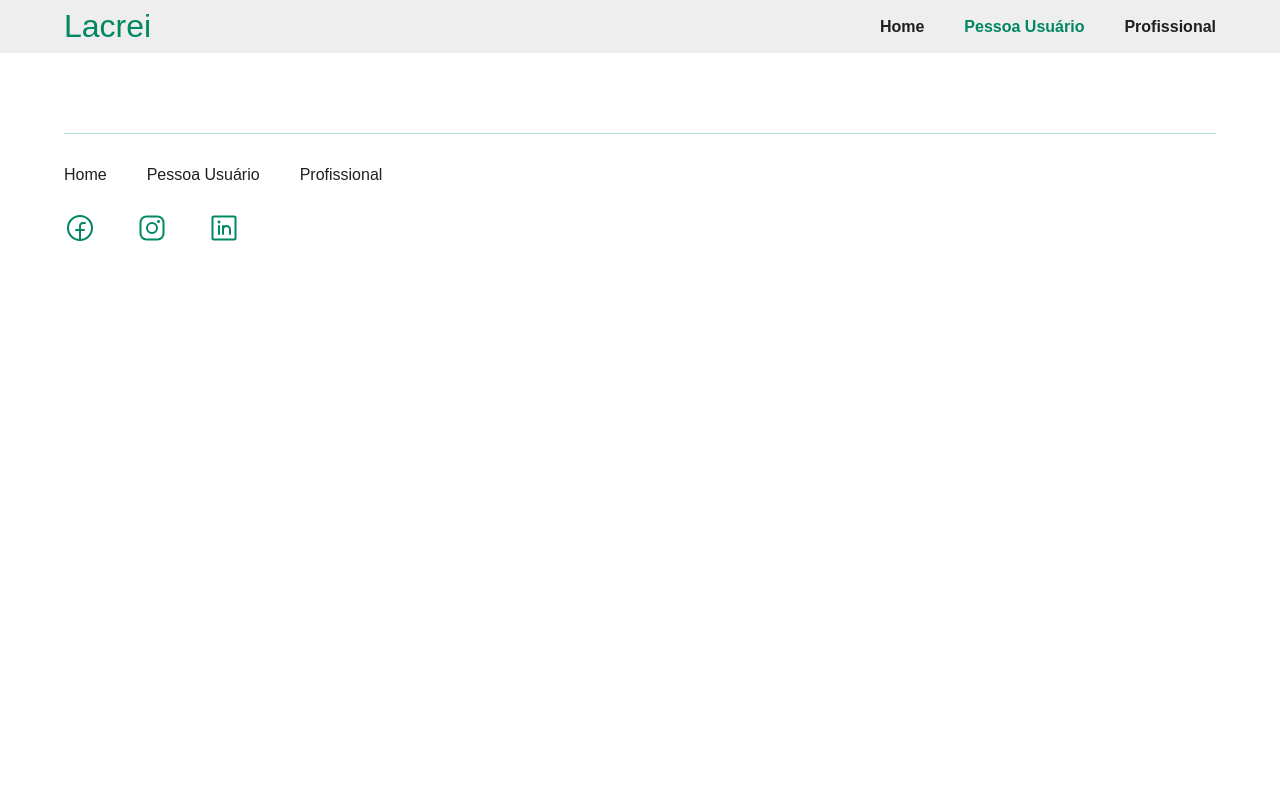
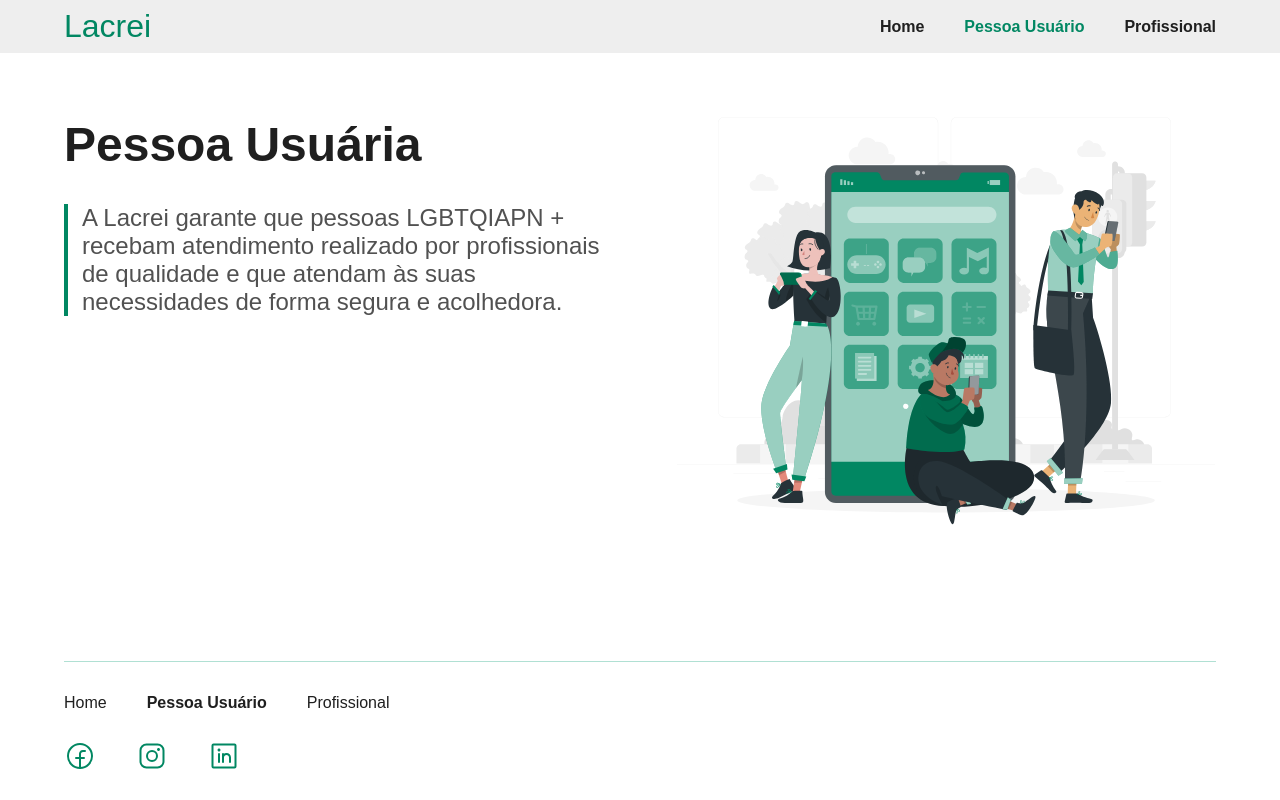
Before and after one commit to DiegoFabbrii/projeto-lacrei, a Gatsby site: page /pessoa-usuaria in a window 1280 px wide. Built offline with nearby package versions, Linux system fonts and the light colour scheme; Gatsby itself is replaced by a stand-in of ours.

Commit message:
feat: add userPage component

```diff
--- a/src/components/footer/index.tsx
+++ b/src/components/footer/index.tsx
@@ -13,7 +13,7 @@ export const Footer = () => {
         </li>
 
         <li>
-          <Link to="/pessoa-usuario">Pessoa Usuário</Link>
+          <Link to="/pessoa-usuaria">Pessoa Usuário</Link>
         </li>
 
         <li>
--- a/src/components/layout/index.tsx
+++ b/src/components/layout/index.tsx
@@ -12,11 +12,11 @@ interface LayoutProps {
 
 export const Layout = ({ children }: LayoutProps) => {
   return (
-    <>
+    <S.Wrapper>
       <GlobalStyle />
       <Header />
       <S.Container>{children}</S.Container>
       <Footer />
-    </>
+    </S.Wrapper>
   );
 };
--- a/src/components/layout/style.ts
+++ b/src/components/layout/style.ts
@@ -1,4 +1,11 @@
 import styled from "styled-components";
+
+export const Wrapper = styled.div`
+  min-height: 100vh;
+
+  display: flex;
+  flex-direction: column;
+`;
 
 export const Container = styled.main`
   width: 90%;
@@ -7,4 +14,6 @@ export const Container = styled.main`
   margin: 0 auto;
   padding: 64px 0 16px 0;
   border-bottom: 1px solid #b0e0d3;
+
+  flex: 1 1 0;
 `;
--- /dev/null
+++ b/src/components/userPage/index.tsx
@@ -0,0 +1,32 @@
+import * as React from "react";
+
+import { StaticImage } from "gatsby-plugin-image";
+
+import { Container } from "../container";
+
+import * as S from "./style";
+
+export const UserPage = () => {
+  return (
+    <Container>
+      <div>
+        <S.Title>Pessoa Usuária</S.Title>
+        <S.ContentContainer>
+          <S.Line />
+
+          <S.Text>
+            A Lacrei garante que pessoas LGBTQIAPN + recebam atendimento
+            realizado por profissionais de qualidade e que atendam às suas
+            necessidades de forma segura e acolhedora.
+          </S.Text>
+        </S.ContentContainer>
+      </div>
+
+      <StaticImage
+        src="../../assets/user-page.svg"
+        alt="imagem de ilustração da página pessoa usuária"
+        quality={100}
+      />
+    </Container>
+  );
+};
--- /dev/null
+++ b/src/components/userPage/style.ts
@@ -0,0 +1,56 @@
+import styled from "styled-components";
+
+export const Title = styled.h1`
+  font-size: 3rem;
+  color: #1f1f1f;
+
+  @media only screen and (max-width: 1040px) {
+    font-size: 2rem;
+  }
+
+  @media only screen and (max-width: 520px) {
+    text-align: center;
+    font-size: 1.75rem;
+  }
+`;
+
+export const ContentContainer = styled.div`
+  position: relative;
+
+  margin-top: 32px;
+`;
+
+export const Text = styled.p`
+  max-width: 521px;
+
+  font-size: 1.5rem;
+  color: #515151;
+
+  margin-left: 18px;
+
+  ::before {
+    content: "";
+    position: absolute;
+    left: 0;
+    width: 4px;
+    height: 100%;
+
+    background-color: #018762;
+  }
+
+  @media only screen and (max-width: 1040px) {
+    font-size: 1.25rem;
+  }
+
+  @media only screen and (max-width: 520px) {
+    text-align: center;
+    font-size: 1rem;
+  }
+`;
+
+export const Line = styled.div`
+  flex: 1;
+  width: 4px;
+
+  background-color: #018762;
+`;
--- a/src/pages/pessoa-usuaria/index.tsx
+++ b/src/pages/pessoa-usuaria/index.tsx
@@ -1,9 +1,14 @@
 import * as React from "react";
 import { Layout } from "../../components/layout";
 import { HeadFC } from "gatsby";
+import { UserPage } from "../../components/userPage";
 
 const User = () => {
-  return <Layout></Layout>;
+  return (
+    <Layout>
+      <UserPage />
+    </Layout>
+  );
 };
 
 export default User;
```
Also changed, not shown: src/assets/user-page.svg (added).
